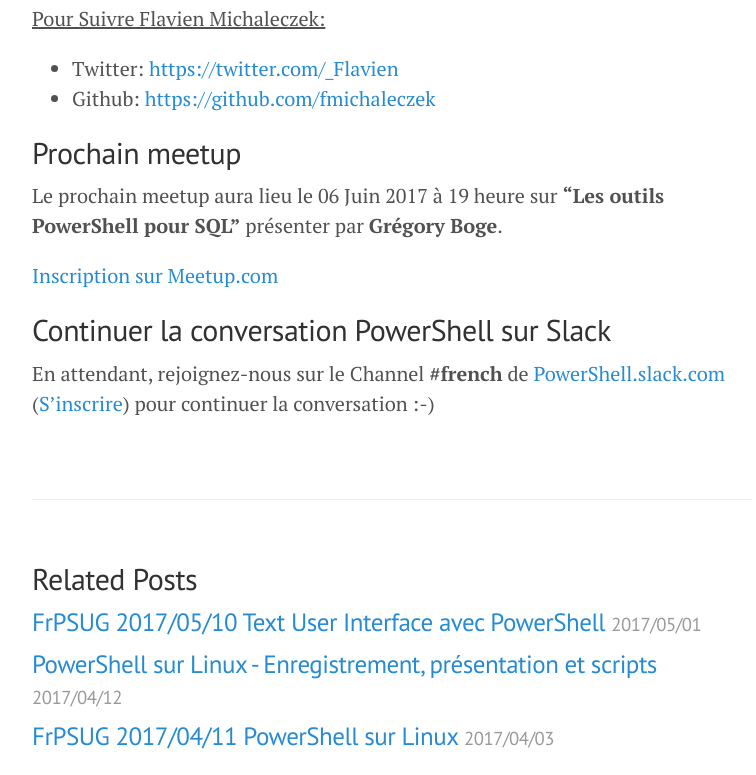
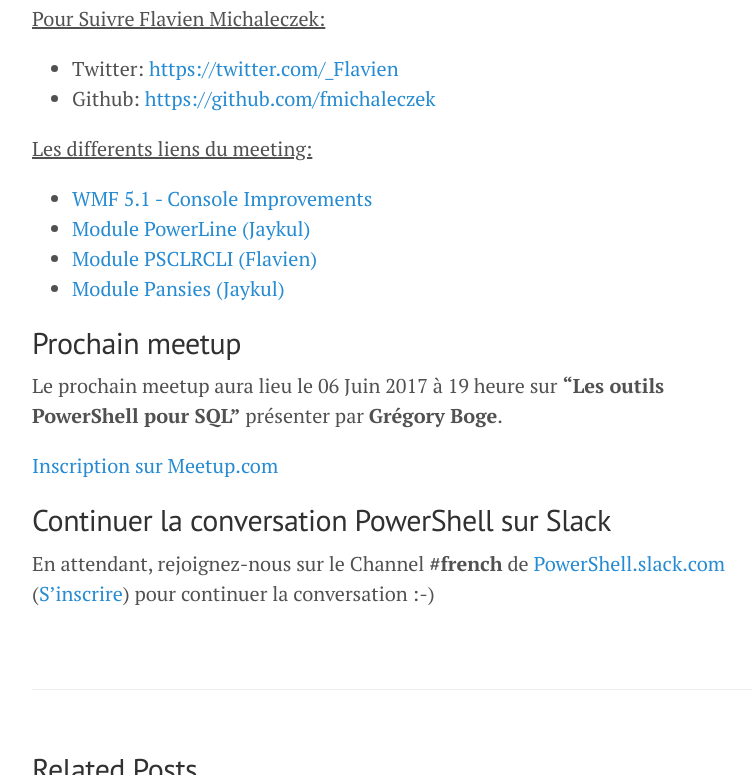
Before and after one commit to fredatgithub/frpsug.github.io, a Jekyll site: the page built from _posts/2017-05-11-FrPSUG09-Enregistrement.md, in a window 1280 px wide and 900 px high, scrolled down 863 px, cut to the strip 125-900 px from the top of the window. Shown: the whole strip, without its empty margins (248-1004 px from the left). Built offline with Jekyll 4.4.1, drawn with Linux system fonts in a browser that asks for light colours; comment, search, counter and statistics services are not loaded.

Commit message:
Ajout des liens

```diff
--- a/_posts/2017-05-11-FrPSUG09-Enregistrement.md
+++ b/_posts/2017-05-11-FrPSUG09-Enregistrement.md
@@ -21,6 +21,14 @@
 * Github: [https://github.com/fmichaleczek](https://github.com/Stijnc)
 
 
+<u>Les differents liens du meeting:</u>
+* [WMF 5.1 - Console Improvements](https://msdn.microsoft.com/en-us/powershell/wmf/5.1/console-improvements?f=255&MSPPError=-2147217396)
+* [Module PowerLine (Jaykul)](https://github.com/Jaykul/PowerLine)
+* [Module PSCLRCLI (Flavien)](https://github.com/fmichaleczek/PSClrCli)
+* [Module Pansies (Jaykul)](https://github.com/PoshCode/Pansies)
+
+
+
 ## Prochain meetup
 Le prochain meetup aura lieu le 06 Juin 2017 à 19 heure sur <b>"Les outils PowerShell pour SQL"</b> présenter par <b>Grégory Boge</b>.
 
```
